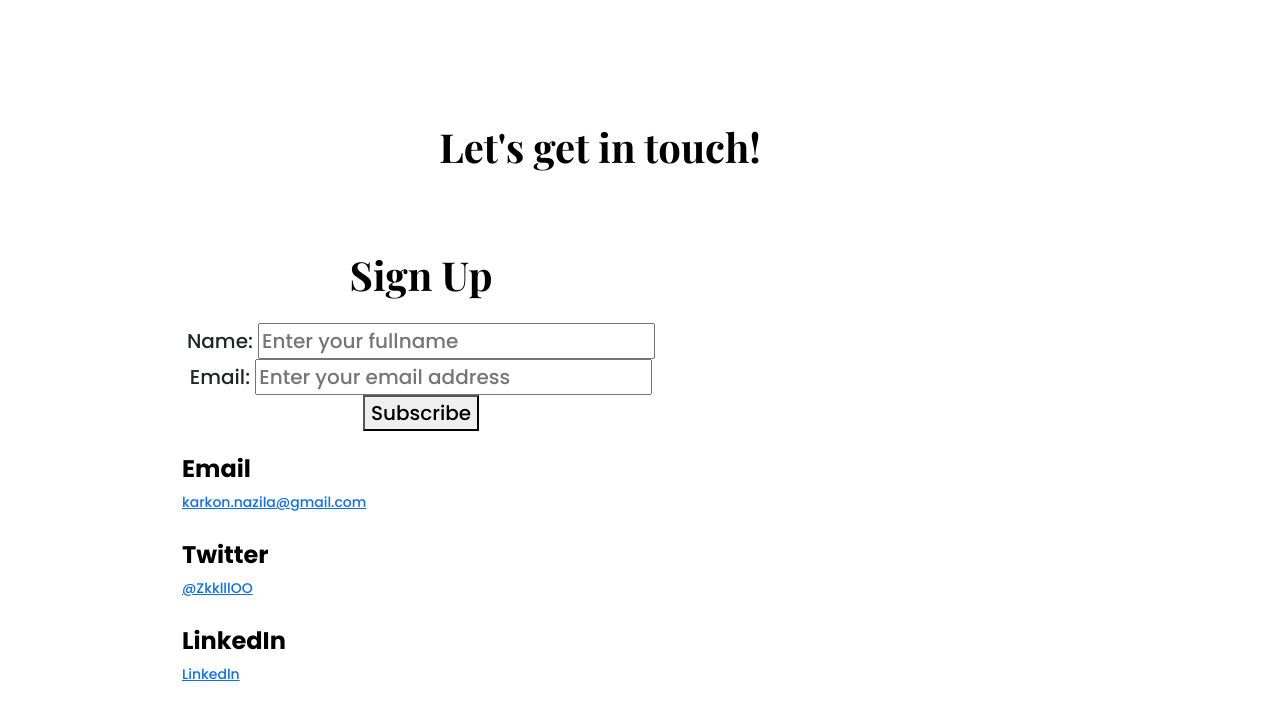
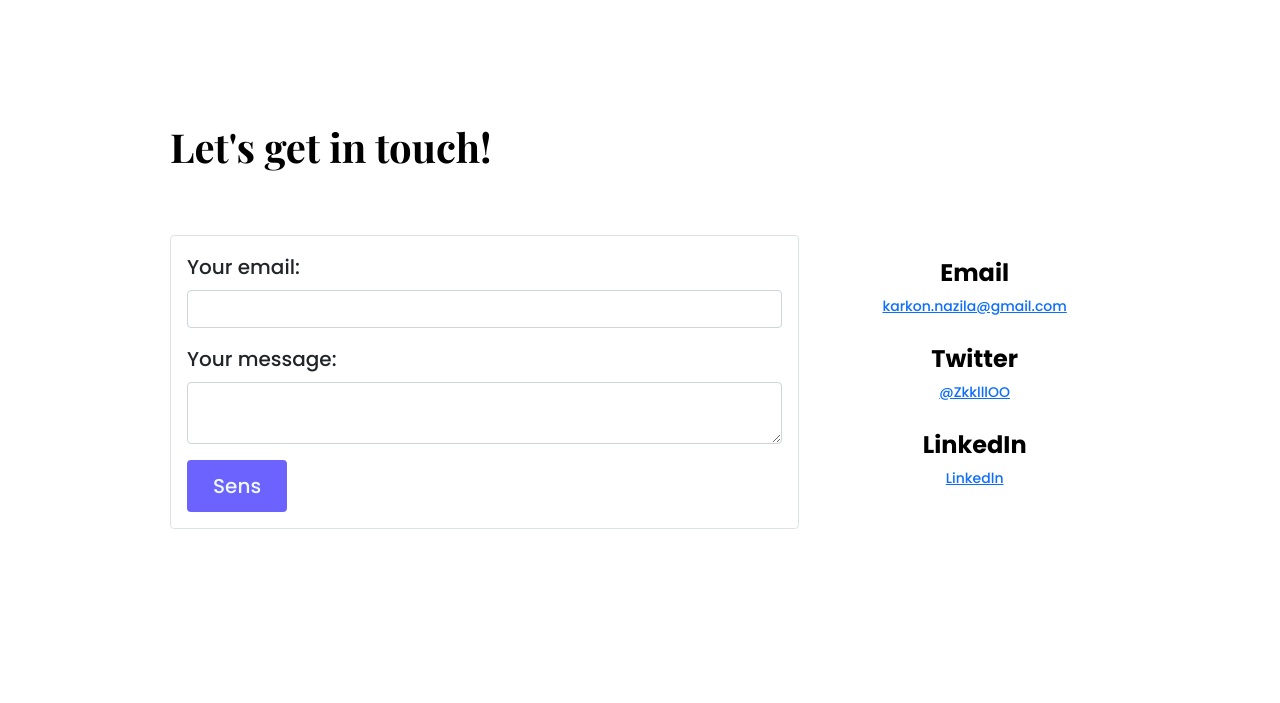
Before and after one commit to Nazila001/SheCodes-Responsive-Final-Project, a plain HTML site: page contact.html in a window 1280 px wide. Shown: the part 97-800 px from the top of the page. Drawn offline with nearby package versions, Linux system fonts and the light colour scheme.

Commit message:
remove bugs related to email box

```diff
--- a/contact.html
+++ b/contact.html
@@ -54,30 +54,24 @@
 
     <div class="content-container container">
       <div class="content">
-        <h1 class="mb-5">Let's get in touch!</h1>
-        <div class="row email-box">
-          <div class="col-md-6">
+        <h1 class="mb-5 ht">Let's get in touch!</h1>
+        <div class="row">
+          <div class="col-md-8">
 
-            <form action="signup.html" method="post" id="signup">
-              <h1>Sign Up</h1>
-              <div class="field">
-                <label for="name">Name:</label>
-                <input type="text" id="name" name="name" placeholder="Enter your fullname" />
-                <small></small>
+            <form action="https://formspree.io/f/{form_id}" method="post" class="email-box text-box border p-3 rounded mb-3">
+              <div class="mb-3 ">
+                <label class="form-label" for="email">Your email:</label>
+                <input class="form-control" name="Your email" id="email" type="email">
               </div>
-              <div class="field">
-                <label for="email">Email:</label>
-                <input type="text" id="email" name="email" placeholder="Enter your email address" />
-                <small></small>
+              <div class="mb-3">
+                <label class="form-label" for="text">Your message:</label>
+                <textarea class="form-control" name="Your message" id="message" type="text"></textarea>
               </div>
-              <button type="submit">Subscribe</button>
+              <button class="btn btn-branding" type="submit">Sens</button>
             </form>
 
-
-
           </div>
-          <div class="col-md-3">
-            <div class="col-md-2">
+          <div class="col-md-4">
               <h3>Email</h3>
               <p>
                 <a href="mailto:karkon.nazila@gmail.com">karkon.nazila@gmail.com</a>
@@ -90,7 +84,6 @@
               <p>
                 <a href="https://www.linkedin.com/in/nazila-karkon-245430155" target="_blank">Linkedln</a>
               </p>
-            </div>
           </div>
         </div>
       </div>
@@ -98,7 +91,7 @@
 
 
     <footer>
-        <div class="contact-box justify-content-between mb-5 d-none d-md-flex">
+        <div class="contact-box justify-content-between mb-5 d-none d-md-flex ht">
           <div>
             <h3>Work Inquiry</h3>
             <p class="text-muted">Let's work together</p>
```
